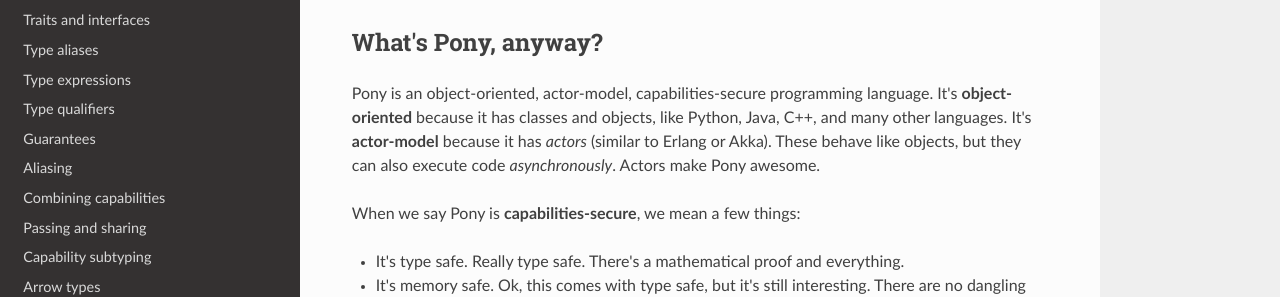
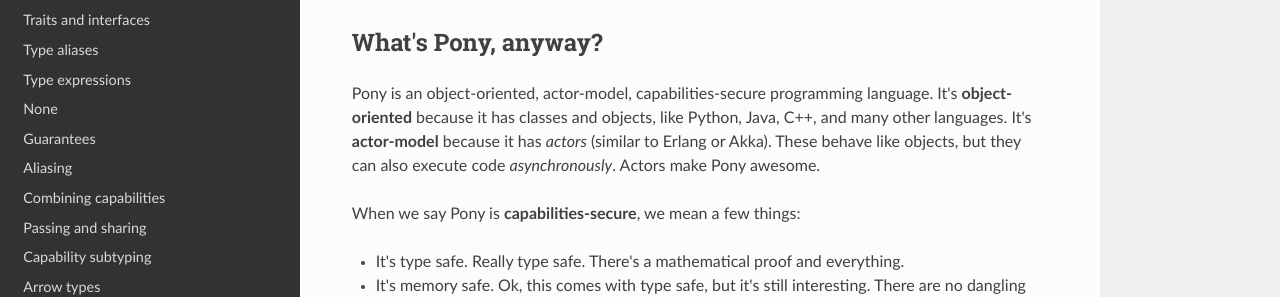
Before and after one commit to ponylang/pony-tutorial, an MkDocs documentation site: the page built from docs/index.md, in a window 1280 px wide. Shown: the part 454-751 px from the top of the page. Built offline with MkDocs 1.6.1, drawn with Linux system fonts in a browser that asks for light colours; nearby versions of some CDN libraries; old or Windows-style settings are respelled for this version of MkDocs.

Commit message:
First draft of capabilities introduction

```diff
--- a/mkdocs.yml
+++ b/mkdocs.yml
@@ -15,7 +15,7 @@
 - ["types/traits-and-interfaces.md"]
 - ["types/type-aliases.md"]
 - ["types/type-expressions.md"]
-- ["capabilities/type-qualifiers.md"]
+- ["capabilities/introduction.md"]
 - ["capabilities/guarantees.md"]
 - ["capabilities/aliasing.md"]
 - ["capabilities/combining-capabilities.md"]
```
